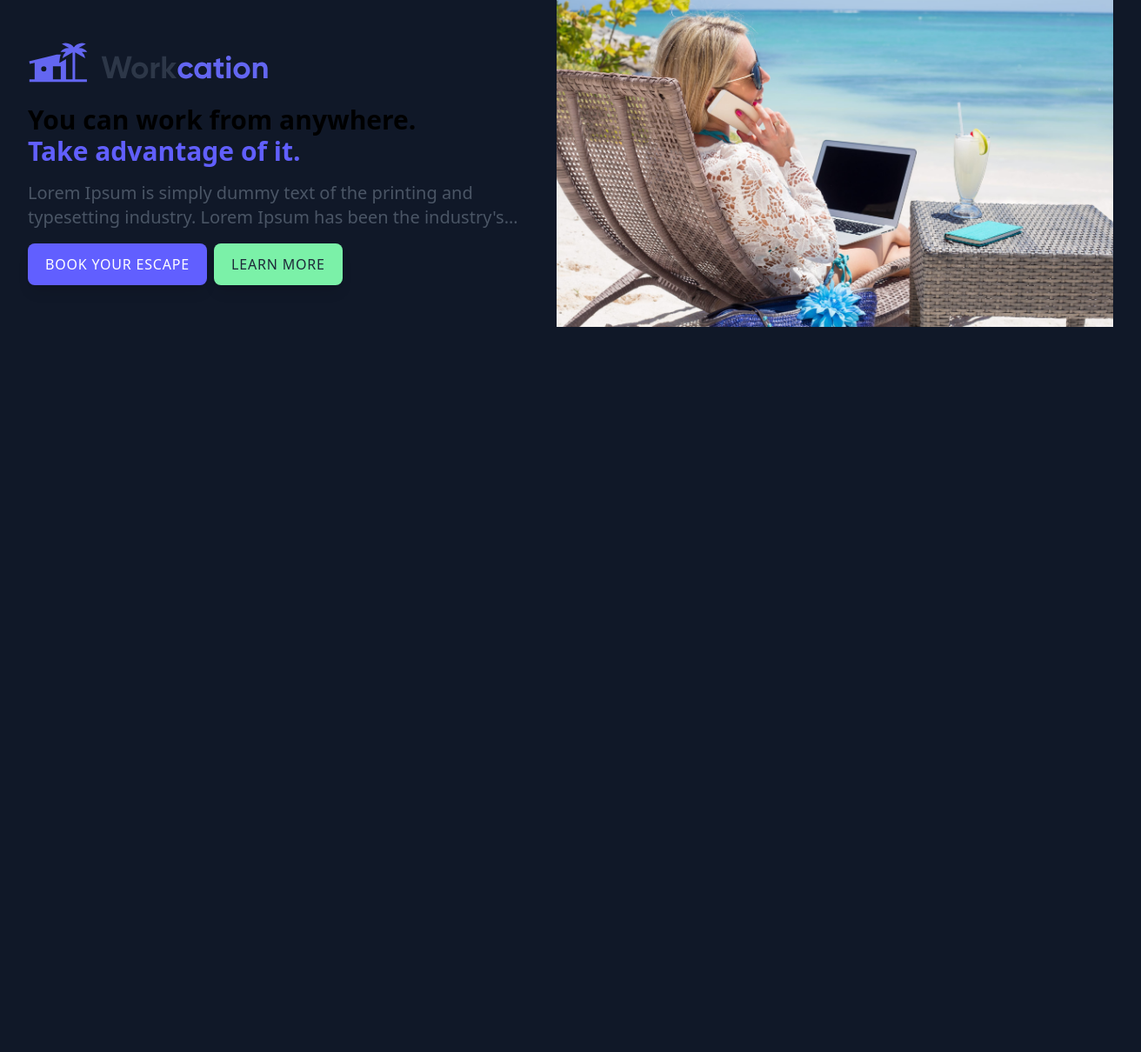
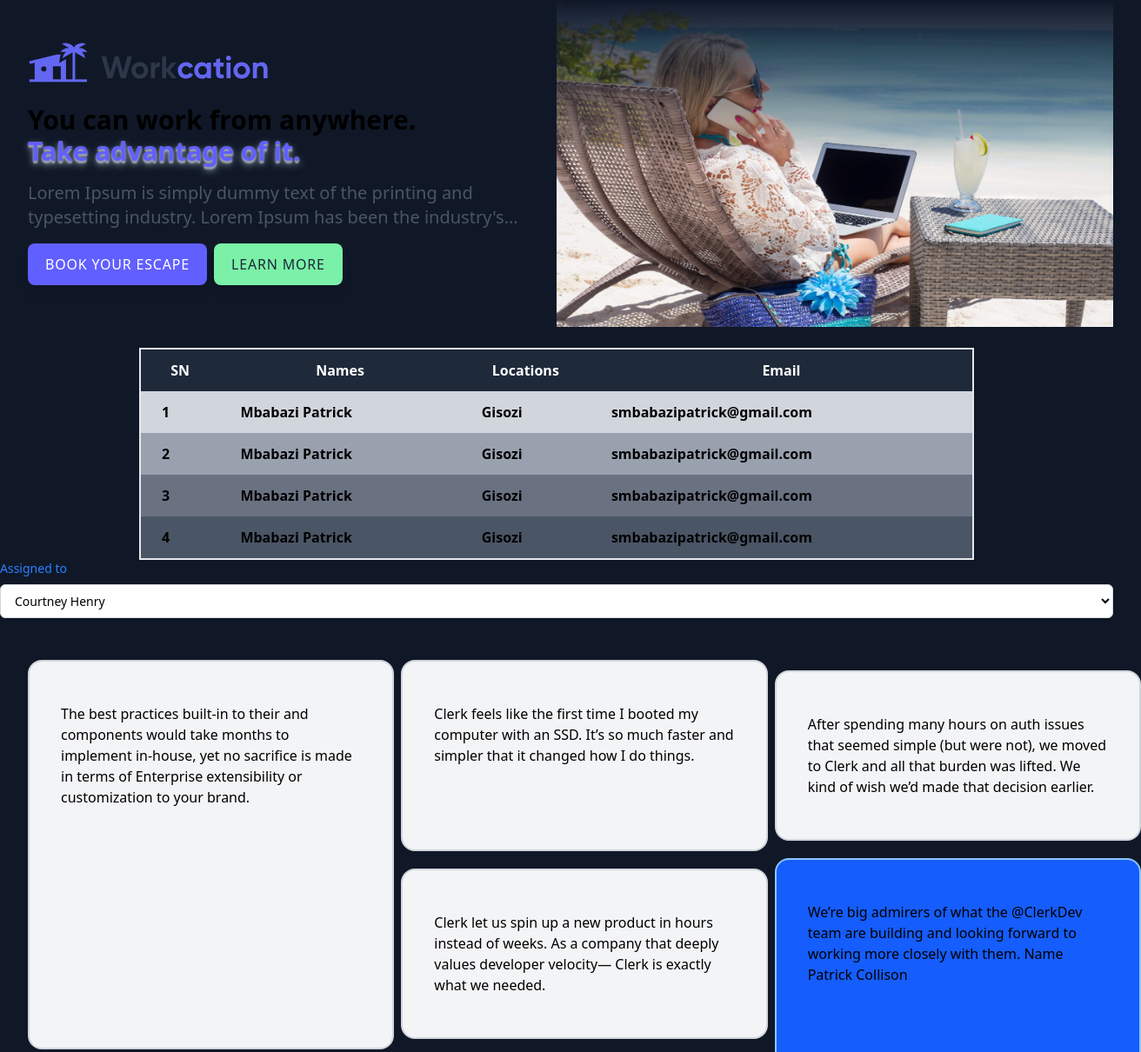
Before and after one commit to PAZZO123/TailwindCSS, a website built with Vite: page index.html in a window 1280 px wide. Shown: the top 1210 px of the page at 87% size, 1312 px wide, since content can reach past the window. Before the commit the page ends 800 px from the top, so only its background shows below. Built offline with nearby package versions, Linux system fonts and the light colour scheme.

Commit message:
Feat:added new sections

```diff
--- a/index.html
+++ b/index.html
@@ -7,15 +7,15 @@
     <title>Vite App</title>
     <link rel="stylesheet" href="./src/style.css">
   </head>
-  <body class="bg-gray-900 sm:">
+  <body class="bg-gray-900 mask-b-from-0.55">
    <div class="grid grid-cols-2 2xl:grid-cols-5">
 
     <div class="px-8 py-12  mx-auto col-span-2 max-w-md sm:max-w-xl sm:col-span-2 lg:max-w-full lg:col-span-1 xl:mr-0  2xl:col-span-2">
       <div class="xl:max-w-xl">
      <img class="h-12" src="src/Images/logo.svg" alt="">
 
-   <img class="mt-1 rounded-xl shadow-xl sm:h-64 w-full sm:object-cover object-center lg:hidden" src="src/Images/beach-work.jpg" alt=" someone on workcation">
-   <h1 class="mt-6 font-bold text-2xl text-grey-900 sm:text-4xl lg:text-3xl text-justify">You can work from anywhere.<br class="hidden lg:inline"> <span class="text-indigo-500">Take advantage of it.</span></h1>
+   <img class="mask-r-from-90% mask-radial-at-bottom mask-l-from-90% mask-t-from-90% mask-b-from-90%  mt-1 rounded-xl shadow-xl sm:h-64 w-full sm:object-cover object-center lg:hidden" src="src/Images/beach-work.jpg" alt=" someone on workcation">
+   <h1 class="mt-6 font-bold text-2xl text-grey-900 sm:text-4xl lg:text-3xl text-justify text-shadow-2xs">You can work from anywhere.<br class="hidden lg:inline"> <span class="text-indigo-500 text-shadow-lg text-shadow-gray-400/100">Take advantage of it.</span></h1>
    <p class="mt-2 text-gray-600 sm:mt-4 text-xl line-clamp-2">Lorem Ipsum is simply dummy text of the printing and typesetting industry. Lorem Ipsum has been the industry's standard dummy text ever since the 1500s. when an unknown printer took a galley of type and scrambled it to make a type specimen book. It has survived not only five centuries, but also the leap into electronic typesetting.</p>
   <div class="mt-4 space-x-1">
       <a class="btnp active:bg-gray-500 " href="#">book your escape</a>
@@ -26,9 +26,71 @@
       <script type="module" src="/src/main.js"></script>
     <div class=" relative  hidden lg:block  2xl:col-span-3">
 
-   <img class=" absolute insert-0 object-cover h-full w-full object-center " src="src/Images/beach-work.jpg" alt=" someone on workcation">
+   <img class=" absolute insert-0  h-full w-full object-center mask-t-from-50% " src="src/Images/beach-work.jpg" alt=" someone on workcation">
       </div>
    </div>
+   <div class="flex justify-center flex-grow-1 flex-shrink-1 mt-6">
+       <table border="1" class=" border-2 border-solid border-gray-200 w-6/8">
+       <thead class="text-white">
+         <tr><th class=" py-3 bg-gray-800">SN</th>
+        <th class=" py-3 bg-gray-800">Names</th>
+      <th class=" py-3 bg-gray-800">Locations</th>
+         <th class=" py-3 bg-gray-800 ">Email</th></tr>
+
+       </thead>
+       <tbody>
+          <tr class="bg-gray-300 cursor-pointer duration-300 font-bold"><td class=" px-6 py-3 ">1</td>
+        <td class="px-6 py-3">Mbabazi Patrick</td>
+      <td class=" px-6 py-3">Gisozi</td>
+    <td class=" px-6 py-3">smbabazipatrick@gmail.com</td></tr>
+    <tr class="bg-gray-400 cursor-pointer duration-300 font-bold"><td class=" px-6 py-3 ">2</td>
+        <td class="px-6 py-3">Mbabazi Patrick</td>
+      <td class=" px-6 py-3">Gisozi</td>
+    <td class=" px-6 py-3">smbabazipatrick@gmail.com</td></tr>
+    <tr class="bg-gray-500 cursor-pointer duration-300 font-bold"><td class=" px-6 py-3 ">3</td>
+        <td class="px-6 py-3">Mbabazi Patrick</td>
+      <td class=" px-6 py-3">Gisozi</td>
+    <td class=" px-6 py-3">smbabazipatrick@gmail.com</td></tr>
+    <tr class="bg-gray-600 cursor-pointer duration-300 font-bold"><td class=" px-6 py-3 ">4</td>
+        <td class="px-6 py-3">Mbabazi Patrick</td>
+      <td class=" px-6 py-3">Gisozi</td>
+    <td class=" px-6 py-3">smbabazipatrick@gmail.com</td></tr>
+       </tbody>
+      </table>
+
+   </div>
+
+ <label for="select" class="block text-sm font-medium text-blue-500">
+  Assigned to
+</label>
+
+<select id="select" name="selected" class="mt-2 block w-full rounded-md border border-gray-300 bg-white py-2 px-3 shadow-sm focus:border-indigo-500 focus:ring-indigo-500 sm:text-sm selection:bg-blue-500">
+  <option value="1" class="hover:bg-blue-500 cursor-pointer">Wade Cooper</option>
+  <option value="2" class="hover:bg-blue-500">Arlene Mccoy</option>
+  <option value="3" class="hover:bg-blue-500">Devon Webb</option>
+  <option value="4" selected class="hover:bg-blue-500">Courtney Henry</option>
+  <option value="5" class="hover:bg-blue-500">Tom Cook</option>
+</select>
+
+<div class="mx-8 my-12 grid grid-cols-3 grid-rows-3 gap-2 justify-center items-center h-full w-full">
+  <div class="bg-gray-100  px-9 py-12 border-2 border-gray-300 rounded-2xl *:w-full  row-span-2 h-full "><p>The best practices built-in to their <SignIn/> and <UserProfile/> components would take months to implement in-house, yet no sacrifice is made in terms of Enterprise extensibility or customization to your brand.</p></div>
+   <div class="bg-gray-100  px-9 py-12 border-2 border-gray-300 rounded-2xl h-full w-full   "><p>Clerk feels like the first time I booted my computer with an SSD. It’s so much faster and simpler that it changed how I do things.</p></div>
+   <div class="bg-gray-100  px-9 py-12 border-2 border-gray-300 rounded-2xl w-full   "><p>After spending many hours on auth issues that seemed simple (but were not), we moved to Clerk and all that burden was lifted. We kind of wish we’d made that decision earlier.</p></div>
+   <div class="bg-gray-100  px-9 py-12 border-2 border-gray-300 rounded-2xl w-full   "><p>Clerk let us spin up a new product in hours instead of weeks. As a company that deeply values developer velocity— Clerk is exactly what we needed.</p></div>
+   <div class="bg-blue-600  px-9 py-12 border-2 border-blue-300 rounded-2xl w-full  row-span-2 h-full  "><p>We’re big admirers of what the @ClerkDev team are building and looking forward to working more closely with them.
+
+Name
+Patrick Collison</p></div>
+    <div class="bg-gray-100  px-9 py-12 border-2 border-gray-300 rounded-2xl w-full   "><p>Clerk’s integration gives Supabase developers another incredible option for handling authentication. And the Clerk team are a pleasure to work with.
+
+Name
+Paul Copplestone</p></div>
+     <div class="bg-gray-100  px-9 py-12 border-2 border-gray-300 rounded-2xl w-full   "><p>We were able to ship MFA, SSO, and SAML for our customers in a fraction of the time. Now, we have improved security and must-haves for enterprise prospects.
+
+Name
+Dan Farrelly</p></div>
+</div>
+
 
   </body>
 </html>
--- a/src/main.js
+++ b/src/main.js
@@ -22,3 +22,29 @@ document.querySelector('#app').innerHTML = `
 `
 
 setupCounter(document.querySelector('#counter'))
+setupCounter(document.querySelector('#counter'))
+const toggleBtn = document.getElementById("dark-toggle");
+const root = document.documentElement; // <html> element
+
+// Load saved theme from localStorage
+if (localStorage.getItem("theme") === "dark") {
+  root.classList.add("dark");
+} else if (localStorage.getItem("theme") === "light") {
+  root.classList.remove("dark");
+} else {
+  // Default: follow system preference
+  if (window.matchMedia("(prefers-color-scheme: dark)").matches) {
+    root.classList.add("dark");
+  }
+}
+
+toggleBtn.addEventListener("click", () => {
+  root.classList.toggle("dark");
+
+  // Save theme choice
+  if (root.classList.contains("dark")) {
+    localStorage.setItem("theme", "dark");
+  } else {
+    localStorage.setItem("theme", "light");
+  }
+});
--- a/src/style.css
+++ b/src/style.css
@@ -1,4 +1,5 @@
 @import "tailwindcss";
+@custom-variant dark (&:where(.dark, .dark *));
 .btnp{
     @apply  focus:outline-none focus:ring focus:ring-offset-2 focus:ring-red-500
      hover:bg-blue-400 transform hover:-translate-y-0.5 transition inline-block px-5
```
